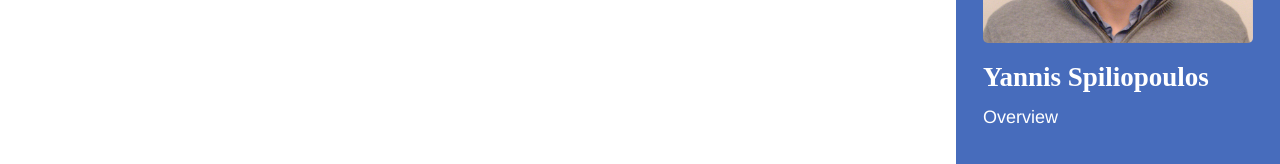
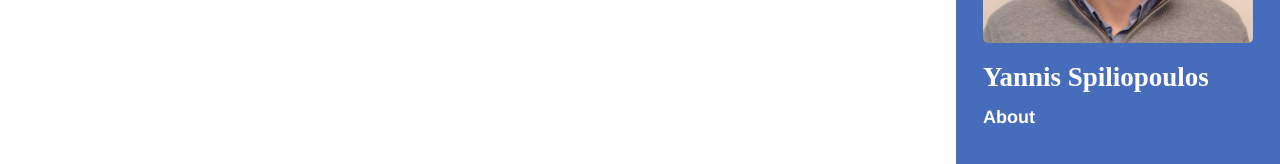
Before and after one commit to spiliopoulos/spiliopoulos.github.io, a Jekyll site: the page built from index.md, in a window 1280 px wide. Shown: the part 733-897 px from the top of the page. Built offline with Jekyll 4.4.1, drawn with Linux system fonts in a browser that asks for light colours; Markdown is read by kramdown in place of the engine named in the settings.

Commit message:
Fix sidebar

```diff
--- a/_includes/sidebar.html
+++ b/_includes/sidebar.html
@@ -8,8 +8,8 @@
     </div>
 
     <ul class="sidebar-nav">
-      <li class="sidebar-nav-item{% if page.title == "Overview" %} active{% endif %}">
-      <a href="{{ site.baseurl }}/">Overview</a>
+      <li class="sidebar-nav-item{% if page.title == "About" %} active{% endif %}">
+      <a href="{{ site.baseurl }}/">About</a>
       </li>
 
       {% comment %}
```
